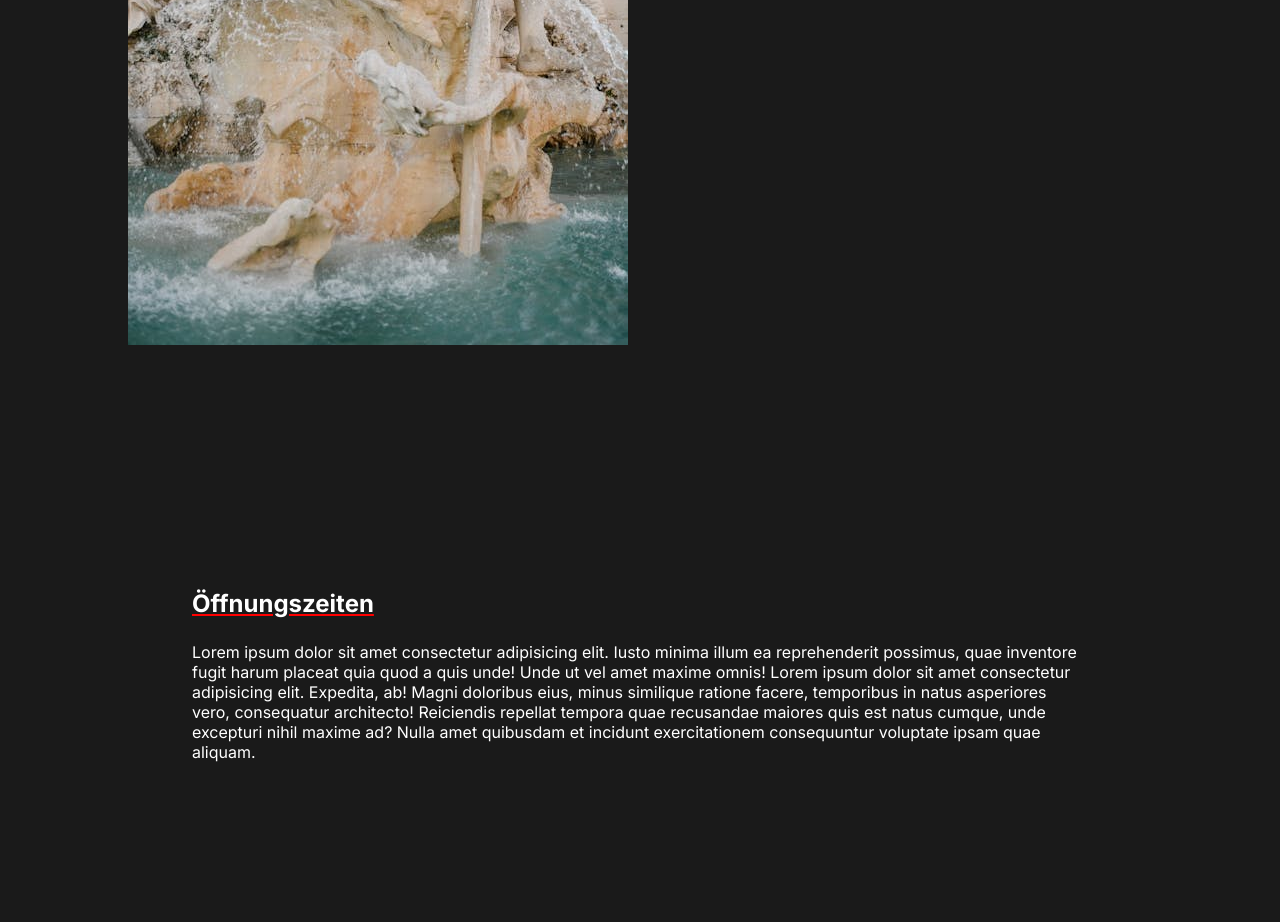
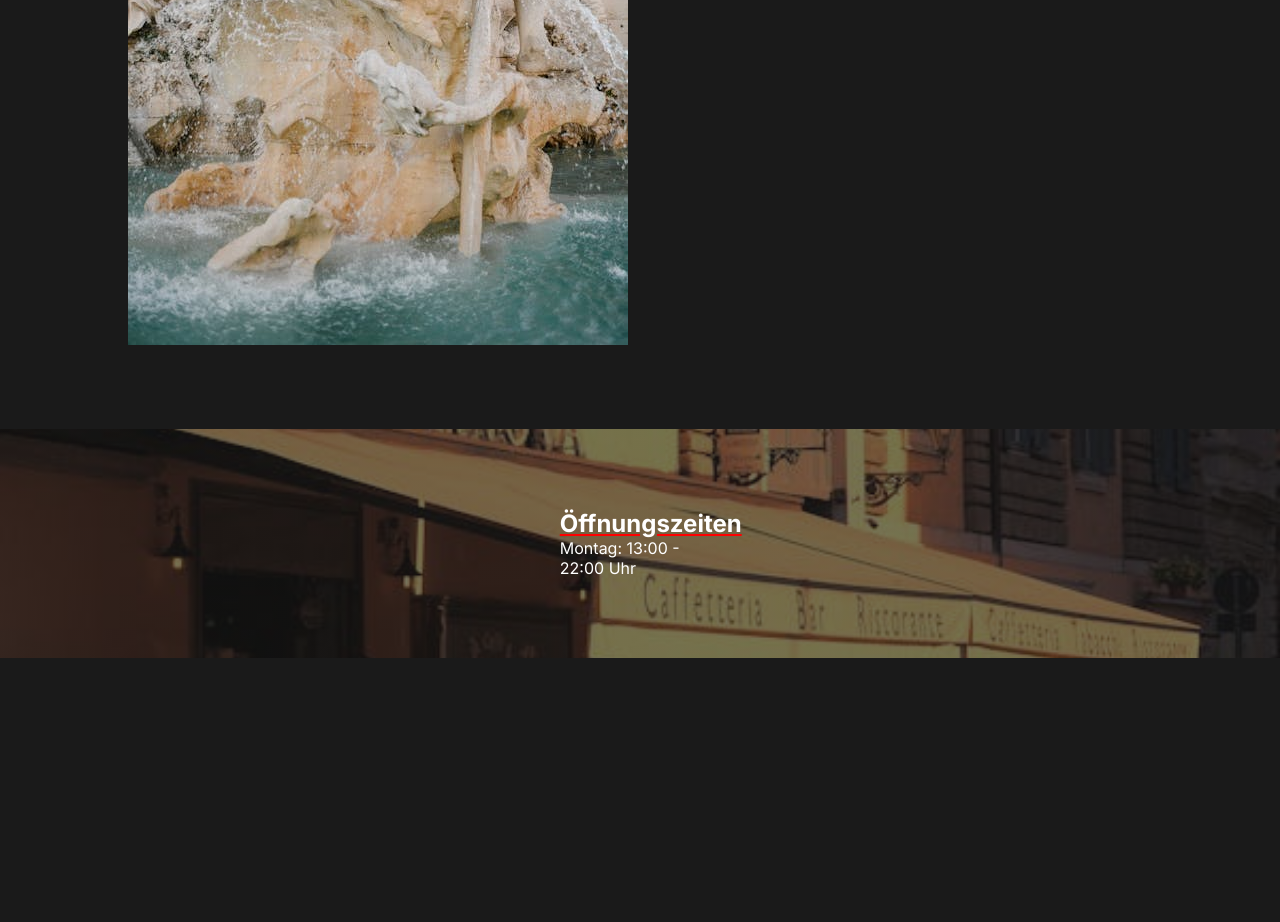
Before and after one commit to stephjerke/pizza, a plain HTML site: page index.html in a window 1280 px wide. Shown: the part 3164-4086 px from the top of the page. After the commit the page ends 3822 px from the top, so only its background shows below. Drawn offline with Linux system fonts and the light colour scheme.

Commit message:
About and Info Section restlichen einstellungen

```diff
--- a/index.html
+++ b/index.html
@@ -9,8 +9,8 @@
   <body>
     <nav class="nav">
       <a href="#about" class="navi">Über Uns</a>
-      <a href="#info" class="navi">Speise<wbr />karte</a>
-      <a href="#opening" class="navi">Öffnungs<wbr />zeiten</a>
+      <a href="#" class="navi">Speise<wbr />karte</a>
+      <a href="#info" class="navi">Öffnungs<wbr />zeiten</a>
     </nav>
     <section class="hero">
       <h1 class="title">
@@ -46,20 +46,10 @@
         <img src="images/italy.jpeg" alt="" class="italy" />
       </div>
     </section>
-    <section class="info">
+    <section id="info" class="info-section">
       <div class="info container">
         <h2 class="h2">Öffnungszeiten</h2>
-        <p class="text">
-          Lorem ipsum dolor sit amet consectetur adipisicing elit. Iusto minima
-          illum ea reprehenderit possimus, quae inventore fugit harum placeat
-          quia quod a quis unde! Unde ut vel amet maxime omnis! Lorem ipsum
-          dolor sit amet consectetur adipisicing elit. Expedita, ab! Magni
-          doloribus eius, minus similique ratione facere, temporibus in natus
-          asperiores vero, consequatur architecto! Reiciendis repellat tempora
-          quae recusandae maiores quis est natus cumque, unde excepturi nihil
-          maxime ad? Nulla amet quibusdam et incidunt exercitationem
-          consequuntur voluptate ipsam quae aliquam.
-        </p>
+        <p class="about-content">Montag: 13:00 - 22:00 Uhr</p>
       </div>
     </section>
     <section class="contact"></section>
--- a/styles.css
+++ b/styles.css
@@ -112,11 +112,16 @@ h2 {
   color: var(--primary-color);
 }
 
-.info {
+.info-section {
   display: grid;
   gap: 1.5rem;
   justify-content: center;
   padding: 5rem 5rem;
+  background: linear-gradient(rgba(26, 26, 26, 0.6), rgba(26, 26, 26, 0.6)),
+    url("images/opening.jpeg");
+  background-position: center;
+  background-repeat: no-repeat;
+  background-size: cover;
 }
 
 @media only screen and (max-width: 600px) {
```
Also changed, not shown: images/opening.jpeg (added), images/pexels-photo-5273640.jpeg (deleted).
